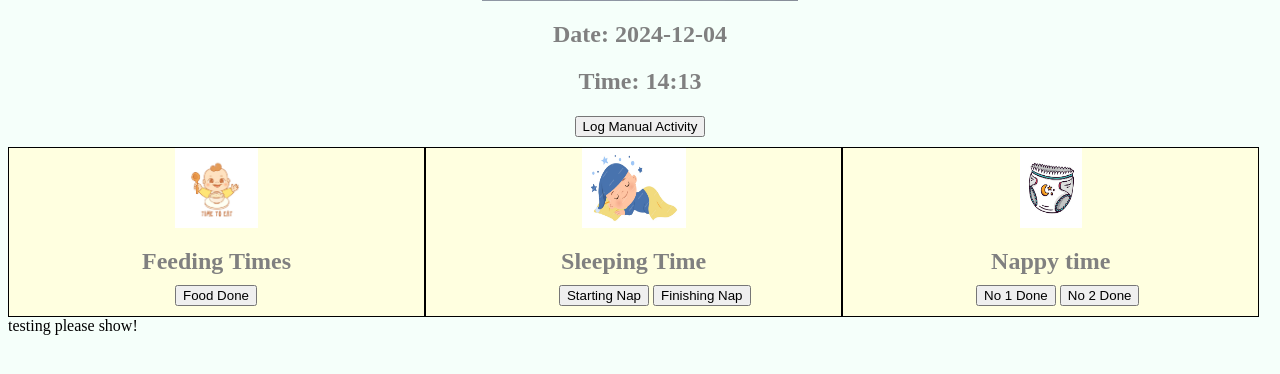
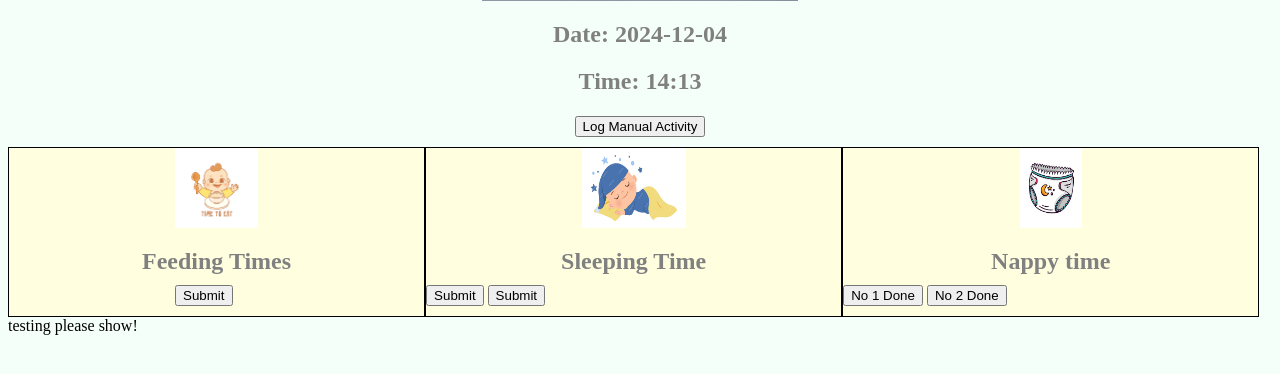
Before and after one commit to konstantina54/babyTracker, a Flask app: page / in a window 1280 px wide. Shown: the part 321-695 px from the top of the page. Run offline with Flask 3, Linux system fonts and the light colour scheme.

Commit message:
restructure + saving results in file

```diff
--- a/app.py
+++ b/app.py
@@ -1,5 +1,6 @@
 from flask import Flask
-from flask import redirect, url_for, request, render_template
+from flask import redirect, url_for, request, render_template, jsonify
+from datetime import datetime
 
 
 
@@ -7,23 +8,42 @@
 app = Flask(__name__)
 
 
-@app.route('/', methods =["GET", "POST"])
-def gfg():
+@app.route('/')
+def index():
     check = "testing please show!"
-    # if request.method == "POST":
-    #    # getting input with name = fname in HTML form
-    #    first_name = request.form.get("sleepTime")
-    #    # getting input with name = lname in HTML form
-    #    last_name = request.form.get("food")
-    #    return "Your name is "+first_name + last_name
-    # elif request.method == "GET":
-    #     print(request.form.get("napStart"))
-    # else:
-    #     print("somethings wrong")
     return render_template('index.html', check = check)
 
+
+@app.route('/submit', methods=['POST'])
+def collect_form_data():
+    """
+    Collect form data sent via POST request.
+    """
+    # Get form data
+    form_data = request.form.to_dict()
+    # on any submit get the current time?
+
+    # Get current datetime
+    current_datetime = datetime.now()
+
+    # Convert to string
+    datetime_string = current_datetime.strftime('%Y-%m-%d %H:%M:%S')
+    manual_date = current_datetime.strftime('%Y-%m-%d')
+    for key in form_data:
+        id_ = key.partition('.')[-1]
+        value = request.form[key]
+        if key.startswith('auto.'):
+            with open('test.txt', 'a') as fd:
+                fd.write(f'\n{datetime_string} {id_} AutoInput')
+        else:
+            with open('test.txt', 'a') as fd:
+                fd.write(f'\n {manual_date} {form_data} ManualInput')
+    # Print form data to the console (for debugging)
+    print("Received form data:", form_data)
+
+    return render_template('index.html', check = "will do later")
 
 
 
 if __name__ == "__main__":
-    app.run()
+    app.run(debug=True)
--- a/static/main.js
+++ b/static/main.js
@@ -8,57 +8,17 @@
 // Display previous inputs below the submit button
 
 const manualSection = document.getElementById("manualInput");
+const autoSection = document.getElementsById("autoInput");
 
 
-
-function activity(clicked){
+function activity(){
     const currentTime = `${hours}:${minutes}`
     console.log(currentTime);
-    let input =  'Automatic input';
-    if (clicked === "manualLog"){
-        input = "Manual Input";
-        if (manualSection.style.display === "" ||  manualSection.style.display === "none"){
-            manualSection.style.display = "block";
-        } else {
-            manualSection.style.display = "none";
-        }
+    if (manualSection.style.display === "" ||  manualSection.style.display === "none"){
+        manualSection.style.display = "block";
+        autoSection.style.display = "none";
     } else {
-        autoInput(clicked, input)
+        manualSection.style.display = "none";
+        autoSection.style.display = "block";
     }
 }
-
-
-function manualActivities(submitted){
-    if (submitted === "mNappy"){
-        manualNappyActivity(submitted)
-        time = document.getElementById("pottyTime").value;
-        console.log("potty path "+time);
-    } else if( submitted === "mFood"){
-        time = document.getElementById("foodTime").value;
-        console.log("food time " + time);
-    }else if( submitted === "mSleep"){
-        let stime = document.getElementById("sTime").value;
-        let ftime = document.getElementById("fTime").value;
-        console.log("sleep " +stime+" or "+ftime);
-    }
-}
-// submit refreshes the page too quickly, need to be delayed somehow
-
-
-function manualNappyActivity(submitted){
-    const one = document.querySelector("#no1").checked;
-    const noTwo = document.querySelector("#no2").checked;
-    console.log(one+" "+noTwo)
-    // returns true/false can be added directly to file like that
-}
-
-
-function autoInput(activity, input){
-    if (activity === "food"){
-        console.log(`input is ${input} and ${activity}`);
-    } else if (activity === "num1" || activity === "num2"){
-        console.log(`input is ${input} and ${activity}`);
-    } else if (activity=== "napStart" || activity === "napFinish"){
-        console.log(`input is ${input} and ${activity}`);
-    }
-}
--- a/static/style.css
+++ b/static/style.css
@@ -67,6 +67,11 @@
   display: none;
 }
 
+
+#autoInput{
+  display: block;
+}
+
 #eatingBaby{
   width: 20%;
 }
@@ -79,9 +84,6 @@
   width: 15%;
 }
 
-/* #manualInput{
-  display: block
-} */
 
 #food{
   margin-left: 40%;
--- a/templates/index.html
+++ b/templates/index.html
@@ -20,62 +20,70 @@
             <div class = "dateSections">
                 <h2 id = 'todayDate'></h2>
                 <h2 id = 'todayTime'></h2>
-                <h3><button type="button" onclick="activity(this.id)" id ="manualLog">Log Manual Activity</button></h3>
+                <h3><button type="button" onclick="activity()" id ="manualLog">Log Manual Activity</button></h3>
             </div>
             <div id = 'manualInput'>
                 <div class="manualSections">
                     <h2>Feeding Times </h2>
-                    <form action="/" onsubmit="manualActivities(this.id)" id = "mFood">
+                    <form action="/submit" method="POST">
+                    <!-- <form action="/" onsubmit="manualActivities(this.id)" id = "mFood"> -->
                     <span>Add Time: </span>
-                    <input type="time" id="foodTime" value="">
+                    <input type="time" id="foodTime" value = "" name="foodTime">
                     <button type="submit">Submit</button>
                     </form>
                 </div>
                 <div class="manualSections">
                     <h2>Sleeping Time </h2>
-                    <form action="/" onsubmit="manualActivities(this.id)" id = "mSleep">
+                    <form action="/submit" method="POST">
+                    <!-- <form action="/" onsubmit="manualActivities(this.id)" id = "mSleep"> -->
                         <label for="sleeping">Start:</label>
-                        <input type="Time" id="sTime" value="">
+                        <input type="Time" id="sTime" value="" name = "sTime">
                         <label for="waking">Finish:</label>
-                        <input type="Time" id="fTime" value="">
+                        <input type="Time" id="fTime" value="" name = "fTime">
                         <button type="submit" >Submit</button>
                     </form>
                 </div>
                 <div class="manualSections">
                     <h2>Nappy time </h2>
-                    <form action="/" onsubmit="manualActivities(this.id)" id = "mNappy">
-                    <input type="Time" id="pottyTime" value="">
-                    <input type="checkbox" id="no1">
+                    <!-- <form action="/submit" onsubmit="manualActivities(this.id)" id = "mNappy"> -->
+                    <form action="/submit" method="POST">
+                    <input type="Time" id="pottyTime" name="pottyTime">
+                    <input type="checkbox" id="no1" name="no1" value="on">
                     <label for="1"> No 1</label><br>
-                    <input type="checkbox" id="no2">
+                    <input type="checkbox" id="no2" name="no2" value="on">
                     <label for="2"> No 2</label><br>
                     <button type="submit">Submit</button>
                     </form>
 
                 </div>
             </div>
+            <div id = "autoInput">
                 <div class="sections">
                     <img src="static/babyEating.jpg" id = "eatingBaby" alt="Food">
                     <h2>Feeding Times </h2>
-                <form action="submit" method="POST">
-                    <button type="button" onclick="activity(this.id)" id = "food">Food Done</button>
+                    <form action="/submit" method="POST">
+                    <button type="submit" id = "food" name = "auto.food">Submit</button>
+                    <!-- <button type="button" onclick="activity(this.id)" id = "food">Food Done</button> -->
                     </form>
                 </div>
                 <div class="sections">
                     <img src="static/sleepingBaby.avif" id = "sleepingBaby" alt="sleeping">
                     <h2>Sleeping Time </h2>
-                <form action="submit" method="POST" id = sleepTimes>
-                <button type="button" onclick="activity(this.id)" id = "napStart">Starting Nap</button>
-                <button type="button" onclick="activity(this.id)" id = "napFinish">Finishing Nap</button>
+                    <form action="/submit" method="POST" id = sleepTimes>
+                    <button type="submit" id = "startNap" name = "auto.startNap">Submit</button>
+                    <button type="submit" id = "finishNap" name = "auto.finishNap">Submit</button>
+                    <!-- <button type="button" onclick="activity(this.id)" id = "napStart">Starting Nap</button>
+                    <button type="button" onclick="activity(this.id)" id = "napFinish">Finishing Nap</button> -->
                     </form>
                 </div>
                 <div class="sections">
                     <img src="static/nappy.png" id = "nappyB" alt="nappy">
                     <h2>Nappy time </h2>
-                <form action="/" method="POST">
-                <button type="button" onclick="activity(this.id)" id = "num1">No 1 Done</button>
-                <button type="button" onclick="activity(this.id)" id = "num2">No 2 Done</button>
+                    <form action="/submit" method="POST">
+                    <button type="submit" id = "number1" name = "auto.number1">No 1 Done</button>
+                    <button type="submit" id = "number2" name = "auto.number2">No 2 Done</button>
                     </form>
+                </div>
             </div>
         </div>
         <div id = "results">
```
Lines whose indentation alone changed are shown as unchanged.
